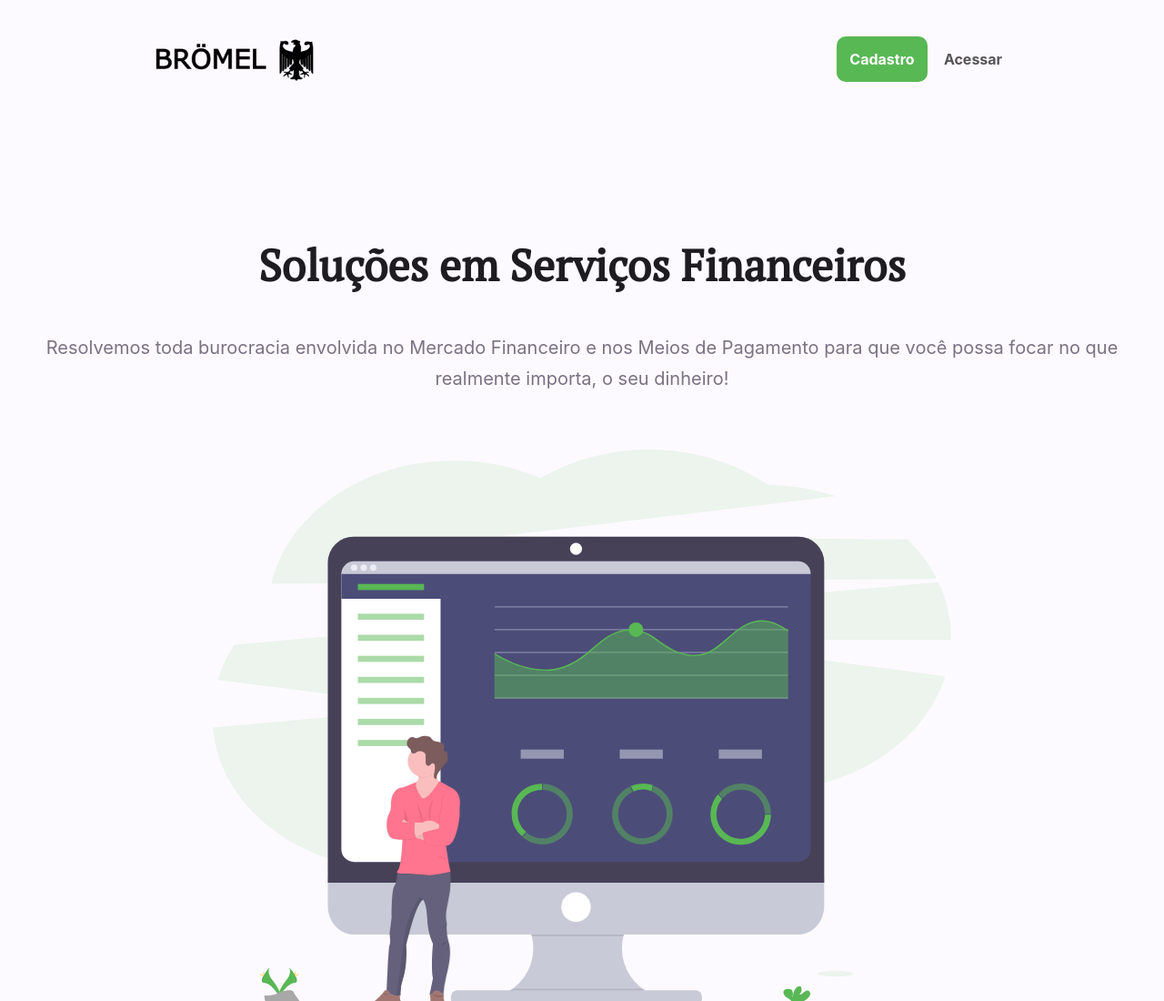
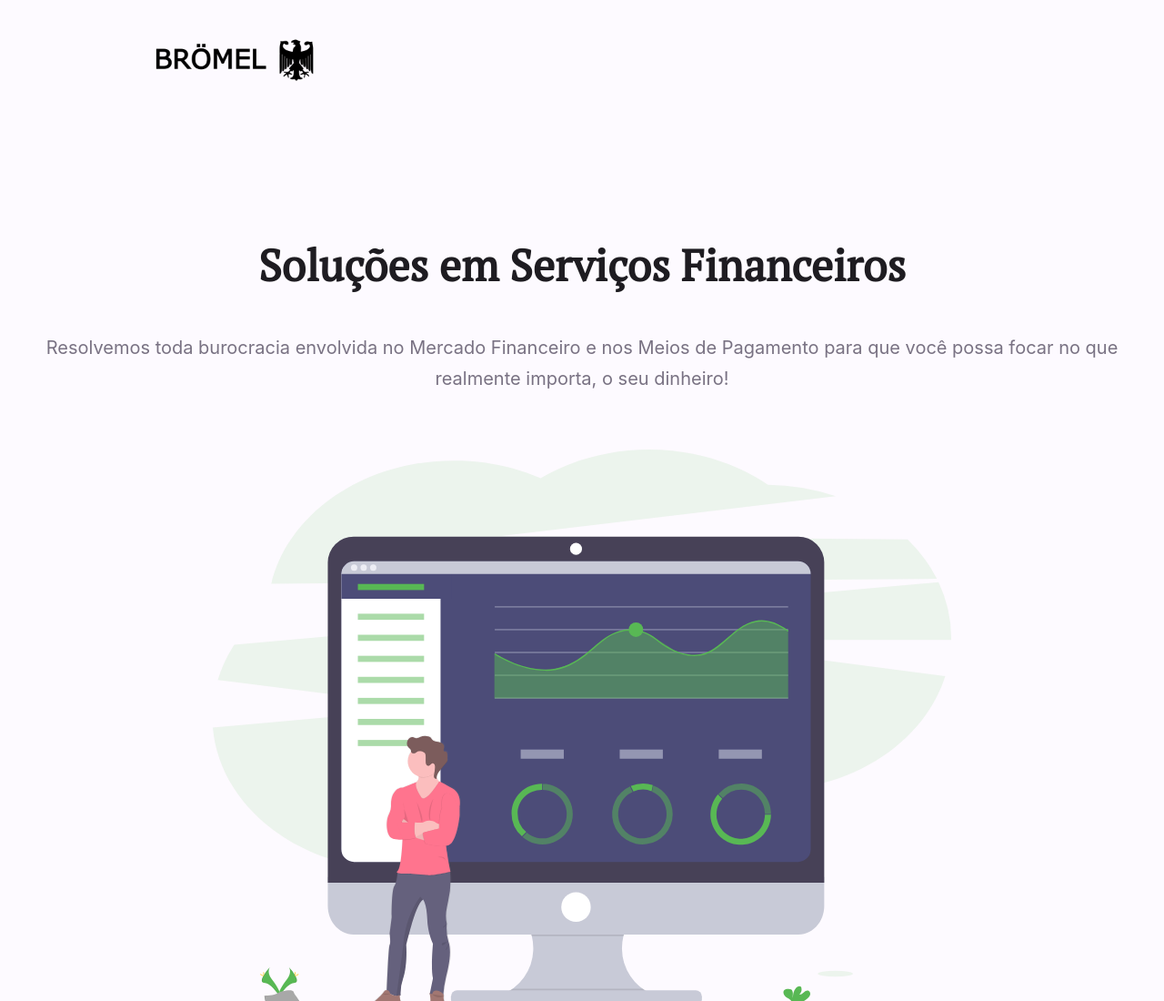
Before and after one commit to Bromel-Intermediacoes/website, a Gatsby site: page / in a window 1280 px wide. Shown: the top 1100 px of the page at 91% size. Built offline with nearby package versions, Linux system fonts and the light colour scheme; Gatsby itself is replaced by a stand-in of ours.

Commit message:
design: improve header

```diff
--- a/src/components/header.js
+++ b/src/components/header.js
@@ -8,27 +8,9 @@ const Header = ({ siteTitle }) => (
     <div className={"container"}>
       <div className={"top-menu"}>
         <div className={"logo"}>
-          <Link to="/" title={"HiStaff"}>
+          <Link to="/" title={"Bromel"}>
             <img alt={"Logo"} src={logo} />
           </Link>
-        </div>
-        <div className={"top-menu-links"}>
-          <div className={"sign-up"}>
-            <a
-              href={
-                "https://bromel.minhaconta.zoop.com.br/login?redirect=/vendas"
-              }
-              target="_blank"
-              rel="noopener noreferrer"
-            >
-              Cadastro
-            </a>
-          </div>
-          <div className={"get-started"}>
-            <a href={"/dashboard"} target="_blank" rel="noopener noreferrer">
-              Acessar
-            </a>
-          </div>
         </div>
       </div>
     </div>
```
